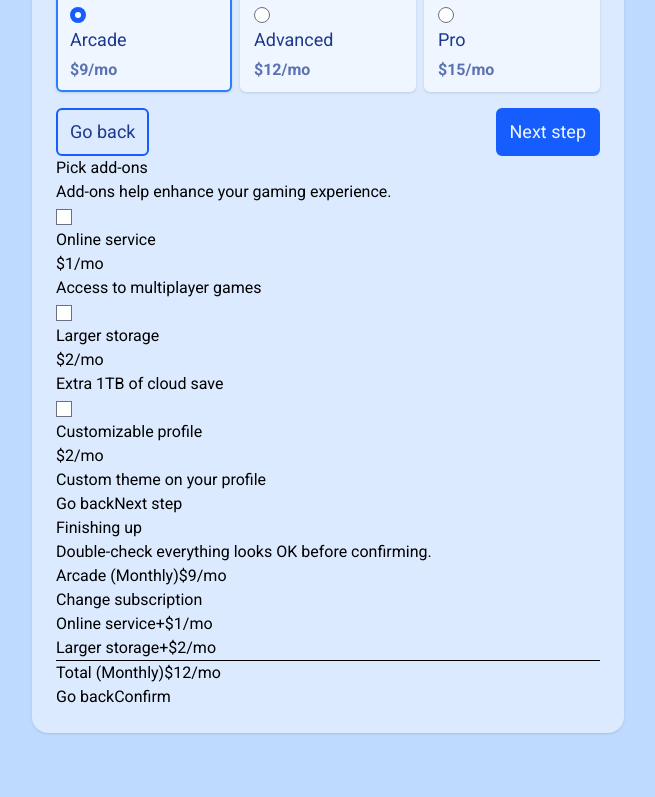
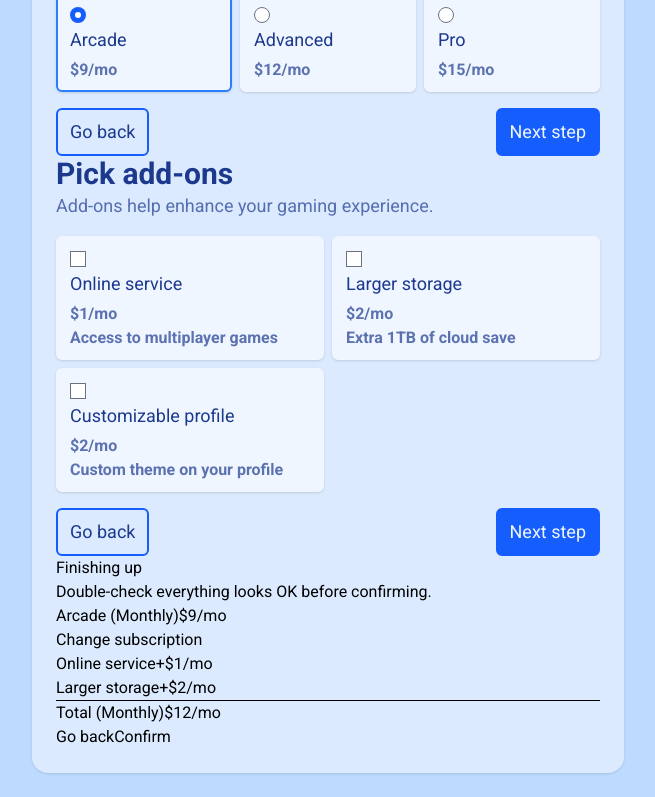
Before and after one commit to TheInitZero/react-multi-step-form, a React (Vite) app: page / in a window 1280 px wide. Shown: the part 844-1641 px from the top of the page, without its empty margins (312-967 px from the left). Before the commit the page ends 1601 px from the top, so only its background shows below. Built offline with nearby package versions, Linux system fonts and the light colour scheme; a web font is replaced by a local one.

Commit message:
feat: style SignupFormStepAddOns

```diff
--- a/src/App.jsx
+++ b/src/App.jsx
@@ -423,40 +423,73 @@ function SignupFormStepAddOns({ billingFrequency }) {
     let price = `$${addOnData.price[billingFrequency]}/${priceSuffix}`;
 
     return (
-      <li key={key}>
+      <li
+        key={key}
+        className="px-3 py-2 border-2 border-blue-50 rounded-md relative bg-blue-50 shadow has-checked:border-blue-500 focus-within:outline-2 focus-within:outline-offset-2 focus-within:outline-blue-500"
+      >
         <input
+          id={key}
+          className="focus:ring-0"
           type="checkbox"
           name="add-ons"
-          id={key}
           value={key}
           aria-describedby={ariaDescribedBy}
         />
 
         <div>
-          <label htmlFor={key}>{addOnData.name}</label>
+          <label
+            className="text-blue-900 before:absolute before:inset-0 sm:text-lg"
+            htmlFor={key}
+          >
+            {addOnData.name}
+          </label>
 
-          <p id={priceElId}>{price}</p>
+          <p
+            id={priceElId}
+            className="mt-1 text-sm font-bold text-blue-900/70 sm:text-base"
+          >
+            {price}
+          </p>
 
-          <p id={detailElId}>{addOnData.detail}</p>
+          <p
+            id={detailElId}
+            className="text-sm font-bold text-blue-900/70 sm:text-base"
+          >
+            {addOnData.detail}
+          </p>
         </div>
       </li>
     );
   });
 
   return (
-    <fieldset>
+    <fieldset className="space-y-4">
       <div>
-        <legend>Pick add-ons</legend>
+        <legend className="text-xl font-bold text-blue-900 sm:text-3xl">
+          Pick add-ons
+        </legend>
 
-        <p>Add-ons help enhance your gaming experience.</p>
+        <p className="text-blue-900/70 sm:text-lg">
+          Add-ons help enhance your gaming experience.
+        </p>
       </div>
 
-      <ul>{inputFields}</ul>
+      <ul className="grid gap-2 sm:grid-cols-2">{inputFields}</ul>
 
-      <div>
-        <button type="button">Go back</button>
+      <div className="flex items-center justify-between">
+        <button
+          className="px-3 py-2 border-2 border-blue-600 rounded-md text-blue-900 cursor-pointer focus:outline-2 focus:outline-offset-2 focus:outline-blue-500 aria-disabled:opacity-70 aria-disabled:cursor-not-allowed sm:text-lg"
+          type="button"
+        >
+          Go back
+        </button>
 
-        <button type="button">Next step</button>
+        <button
+          className="px-3 py-2 border-2 border-blue-600 rounded-md text-blue-50 bg-blue-600 cursor-pointer focus:outline-2 focus:outline-offset-2 focus:outline-blue-500 aria-disabled:opacity-70 aria-disabled:cursor-not-allowed sm:text-lg"
+          type="button"
+        >
+          Next step
+        </button>
       </div>
     </fieldset>
   );
```
